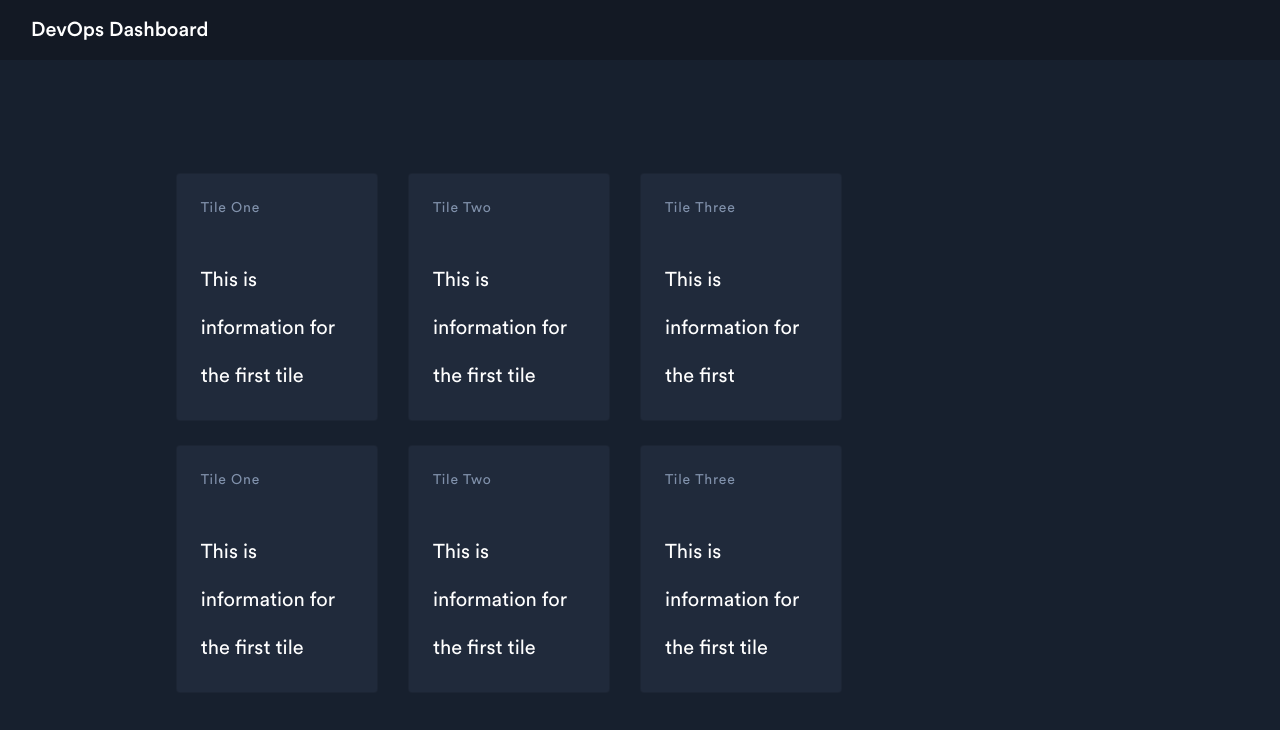
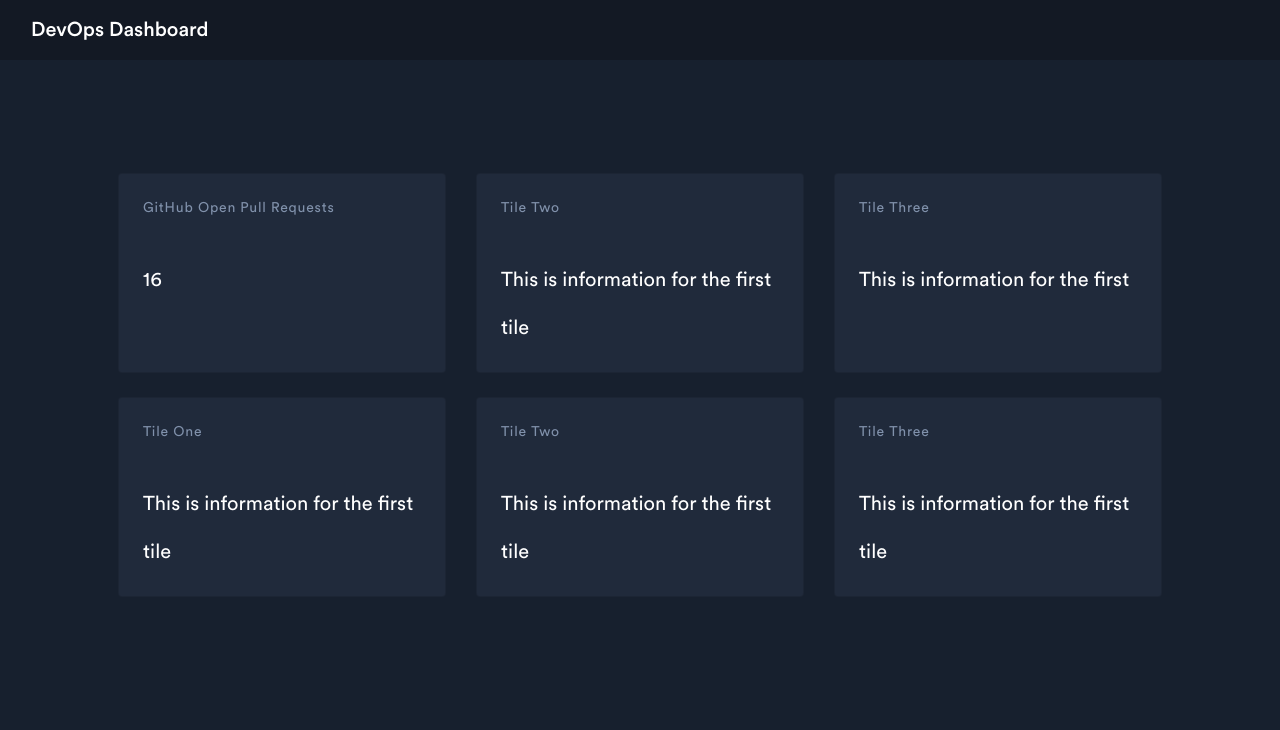
Before and after one commit to eduardoRubioG/DevOpsDash, a React (Create React App) app: page / in a window 1280 px wide. Shown: the top 730 px of the page. Built offline with nearby package versions, Linux system fonts and the light colour scheme.

Commit message:
I don't know what I did but the cards are now centered

```diff
--- a/src/App.js
+++ b/src/App.js
@@ -2,21 +2,20 @@ import React from 'react';
 import './style.css';
 import Navbar from './Components/Navbar.jsx';
 import Tile from './Components/Tile.jsx';
-import { Container } from 'react-bootstrap';
+import { Container, Row } from 'react-bootstrap';
 // import { Container, Nav } from "./Components/styled-components.js"
 
 
 function App() {
   return (
-    <div className="App">
-      <Container>
+      <>
         <Navbar />
         <Container className="container-fluid pr-5 pl-5 pt-5 pb-5">
           {/* This is the first row of the tiles of information */}
-          <Container className="row">
+          <Row>
               <Tile
-                TileTitle="Tile One"
-                TileMessage="This is information for the first tile"
+                TileTitle="GitHub Open Pull Requests"
+                TileMessage="16"
               />
               <Tile
                 TileTitle="Tile Two"
@@ -26,11 +25,11 @@ function App() {
                 TileTitle="Tile Three"
                 TileMessage="This is information for the first"
               />
-            </Container>
+            </Row>
           {/* this is the second row of information */}
           {/* etc etc ... */}
 
-          <Container className="row">
+          <Row>
               <Tile
                 TileTitle="Tile One"
                 TileMessage="This is information for the first tile"
@@ -43,12 +42,10 @@ function App() {
                 TileTitle="Tile Three"
                 TileMessage="This is information for the first tile"
               />
-            </Container>
+            </Row>
 
         </Container>
-      </Container>
-
-    </div>
+      </>
   );
 }
 
--- a/src/Components/Tile.jsx
+++ b/src/Components/Tile.jsx
@@ -1,8 +1,9 @@
 import React from 'react';
+import { Col } from 'react-bootstrap';
 
 const Tile = (props) => {
 return (
-  <div className="col-lg-3 col-sm-6 is-light-text mb-4">
+  <Col className="col-lg-4 col-sm-6 is-light-text mb-4">
     <div className="card grid-card is-card-dark">
      <div className="card-heading">
       <div className="is-dark-text-light letter-spacing text-small">
@@ -15,7 +16,7 @@ return (
       </span>
      </div>
     </div>
-  </div>
+  </Col>
 );
 }
 
```
